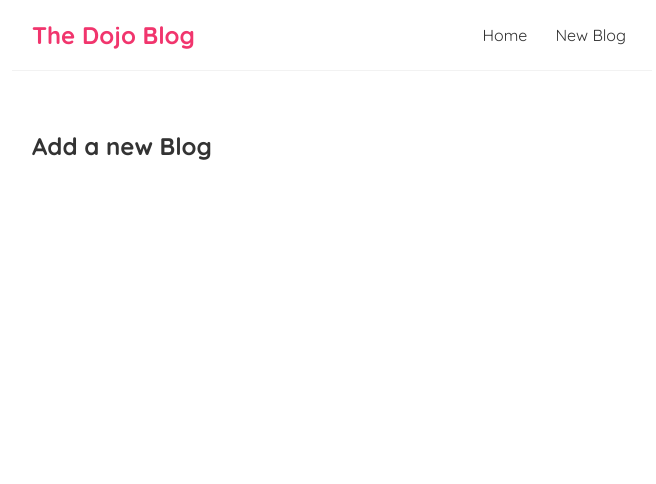
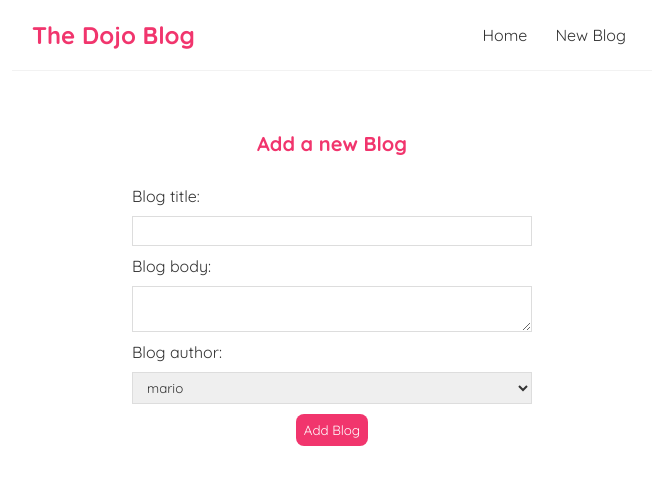
Before and after one commit to ankit22july/react-hands-on, a React (Create React App) app: page /create in a window 1280 px wide. Shown: the top 484 px of the page, without its empty margins (308-964 px from the left). Built offline with nearby package versions, Linux system fonts and the light colour scheme; the HTML template or start-up script is replaced by a standard one.

Commit message:
route parameters demo

```diff
--- a/data/db.json
+++ b/data/db.json
@@ -17,6 +17,18 @@
       "body": "lorem ipsum...",
       "author": "mario",
       "id": 3
+    },
+    {
+      "title": "Testing Strategies",
+      "body": "This is written for testing purpose only",
+      "author": "yoshi",
+      "id": 4
+    },
+    {
+      "title": "Development Ethics",
+      "body": "Think before you code",
+      "author": "mario",
+      "id": 5
     }
   ]
 }
--- a/src/Create.js
+++ b/src/Create.js
@@ -1,7 +1,54 @@
+import { useState } from "react";
+
 const Create = () => {
+    const [title, setTitle] = useState("");
+    const [body, setBody] = useState("");
+    const [author, setAuthor] = useState("");
+    const [isPending, setIsPending] = useState(false);
+    const handleSubmit = (event) => {
+        event.preventDefault();
+        const blog = {title, body, author};
+        setIsPending(true);
+        fetch('http://localhost:8000/blogs', {
+            method: 'POST',
+            headers : {
+                "Content-Type" : "application/json"
+            },
+            body: JSON.stringify(blog)
+        }).then(() => {
+            console.log("New Blog Added");
+            setIsPending(false);
+        })
+    };
     return (
         <div className="create">
             <h2>Add a new Blog</h2>
+            <form onSubmit={handleSubmit}>
+                <label >Blog title:</label>
+                <input
+                    type="text"
+                    required
+                    value={title}
+                    onChange={(event) => setTitle(event.target.value)}
+                />
+                <label >Blog body:</label>
+                <textarea
+                    required
+                    value={body}
+                    onChange={(event) => setBody(event.target.value)}
+                >
+                </textarea>
+                <label >Blog author:</label>
+                <select
+                    value={author}
+                    onChange={(event) => setAuthor(event.target.value)}
+                >
+                    <option value="mario">mario</option>
+                    <option value="yoshi">yoshi</option>
+                </select>
+                {!isPending && <button>Add Blog</button>}
+                {isPending && <button disabled>Adding Blog...</button>}
+            </form>
         </div>
      );
 }
--- a/src/index.css
+++ b/src/index.css
@@ -69,3 +69,35 @@
   border-radius: 8px;
   cursor: pointer;
 }
+
+/* create new blog form */
+.create {
+  max-width: 400px;
+  margin: 0 auto;
+  text-align: center;
+}
+.create label {
+  text-align: left;
+  display: block;
+}
+.create h2 {
+  font-size: 20px;
+  color: #f1356d;
+  margin-bottom: 30px;
+}
+.create input, .create textarea, .create select {
+  width: 100%;
+  padding: 6px 10px;
+  margin: 10px 0;
+  border: 1px solid #ddd;
+  box-sizing: border-box;
+  display: block;
+}
+.create button {
+  background: #f1356d;
+  color: #fff;
+  border: 0;
+  padding: 8px;
+  border-radius: 8px;
+  cursor: pointer;
+}
```
Lines whose indentation alone changed are shown as unchanged.
